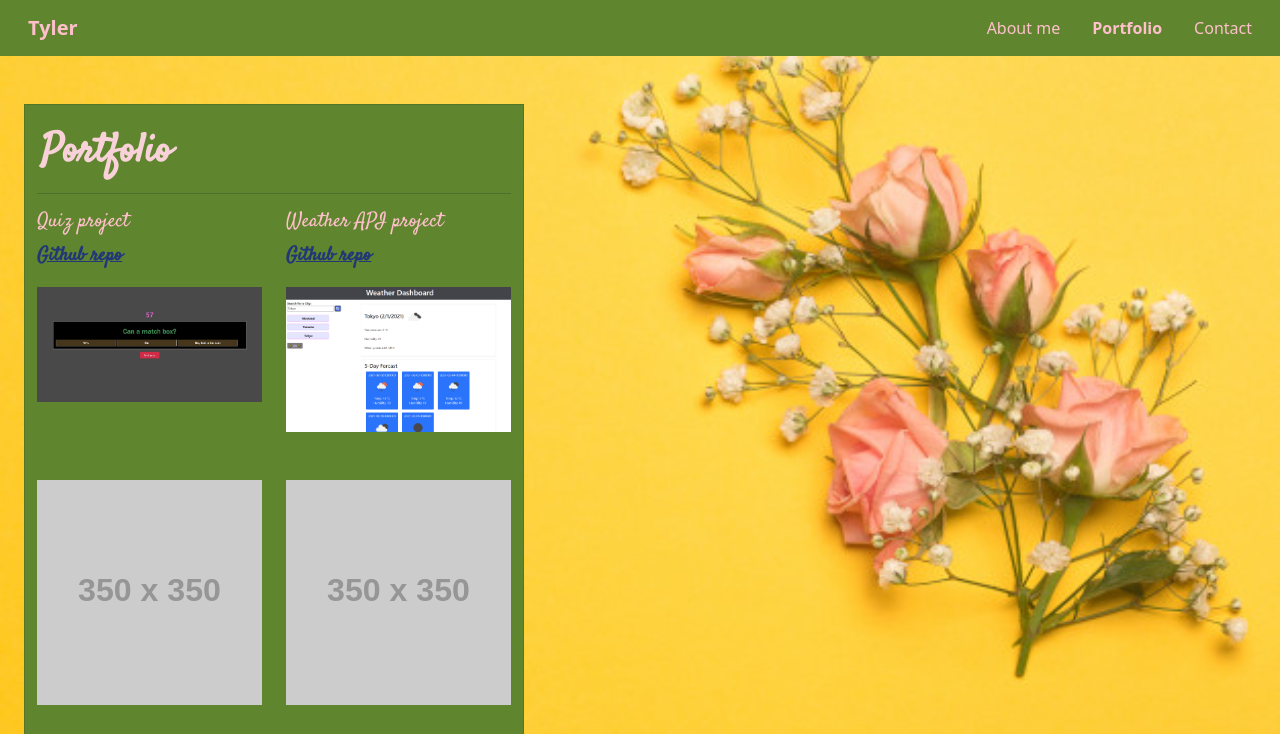
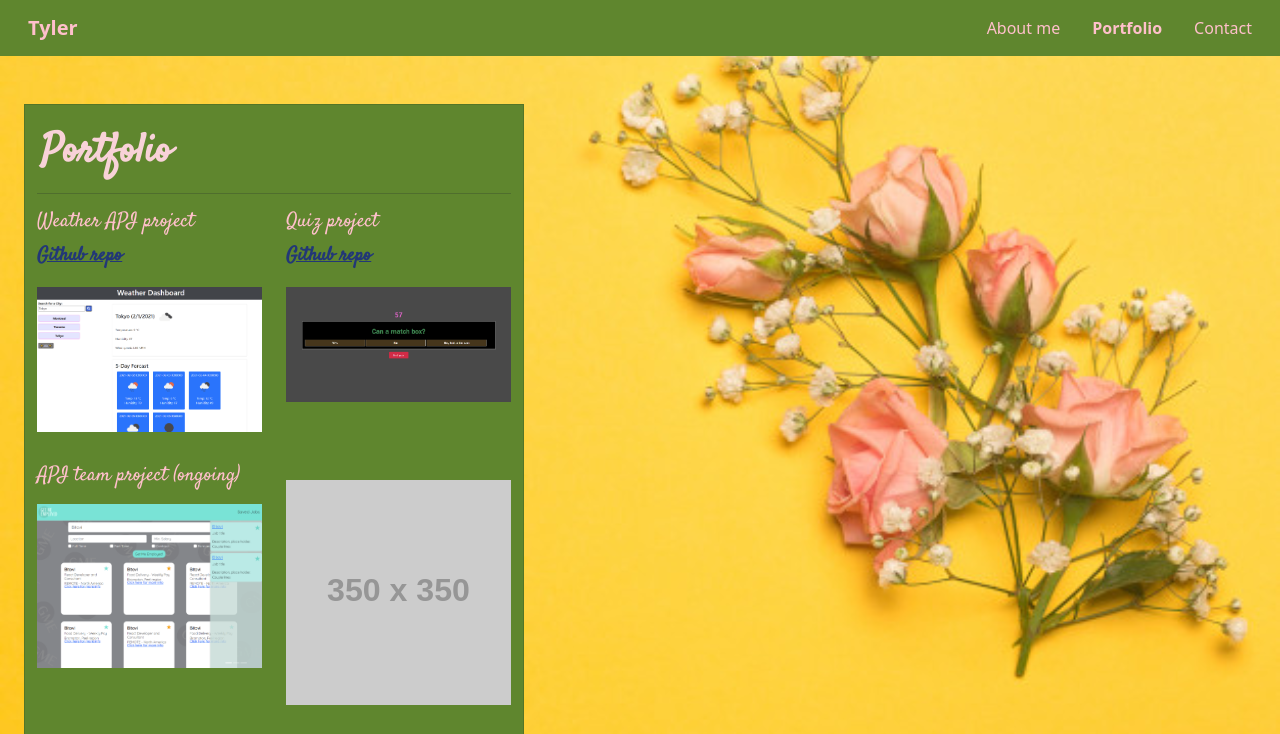
Before and after one commit to TylerPetri/Portfolio-Site-Bootstrap, a plain HTML site: page portfolio.html in a window 1280 px wide. Shown: the top 734 px of the page. Drawn offline with nearby package versions, Linux system fonts and the light colour scheme; placeholder pictures from the web are drawn by us.

Commit message:
Added ongoing project to portfolio

```diff
--- a/portfolio.html
+++ b/portfolio.html
@@ -72,17 +72,18 @@
                     <hr>
                     <section class="row">
                         <figure class="col-md-6">
+                            <h5>Weather API project</h5>
+                            <a href="https://github.com/TylerPetri/Weather-search-3.0.git" class="link">Github repo</a>
+                            <a href="https://tylerpetri.github.io/Weather-search-3.0/" target="_blank"><img class="img-fluid mx-auto my-3 d-block" src="Assets/WeatherSearch.png" alt="Weather search project"/></a>
+                        </figure>
+                        <figure class="col-md-6">
                             <h5>Quiz project</h5>
                             <a href="https://github.com/TylerPetri/Code-Quiz.git" class="link">Github repo</a>
                             <a href="https://tylerpetri.github.io/Code-Quiz/" target="_blank"><img class="img-fluid mx-auto my-3 d-block" src="Assets/Quiz.png" alt="Quiz project"/></a>
                         </figure>
                         <figure class="col-md-6">
-                            <h5>Weather API project</h5>
-                            <a href="https://github.com/TylerPetri/Weather-search-3.0.git" class="link">Github repo</a>
-                            <a href="https://tylerpetri.github.io/Weather-search-3.0/" target="_blank"><img class="img-fluid mx-auto my-3 d-block" src="Assets/WeatherSearch.png" alt="Weather search project"/></a>
-                        </figure>
-                        <figure class="col-md-6">
-                            <img class="img-fluid mx-auto my-3 d-block" src="https://via.placeholder.com/350" alt="placeholder"/>
+                            <h5>API team project (ongoing)</h5>
+                            <img class="img-fluid mx-auto my-3 d-block" src="Assets/Project(ongoing).PNG" alt="API project"/>
                         </figure>
                         <figure class="col-md-6">
                             <img class="img-fluid mx-auto my-3 d-block" src="https://via.placeholder.com/350" alt="placeholder"/>
```
Also changed, not shown: Assets/Project(ongoing).PNG (added).
